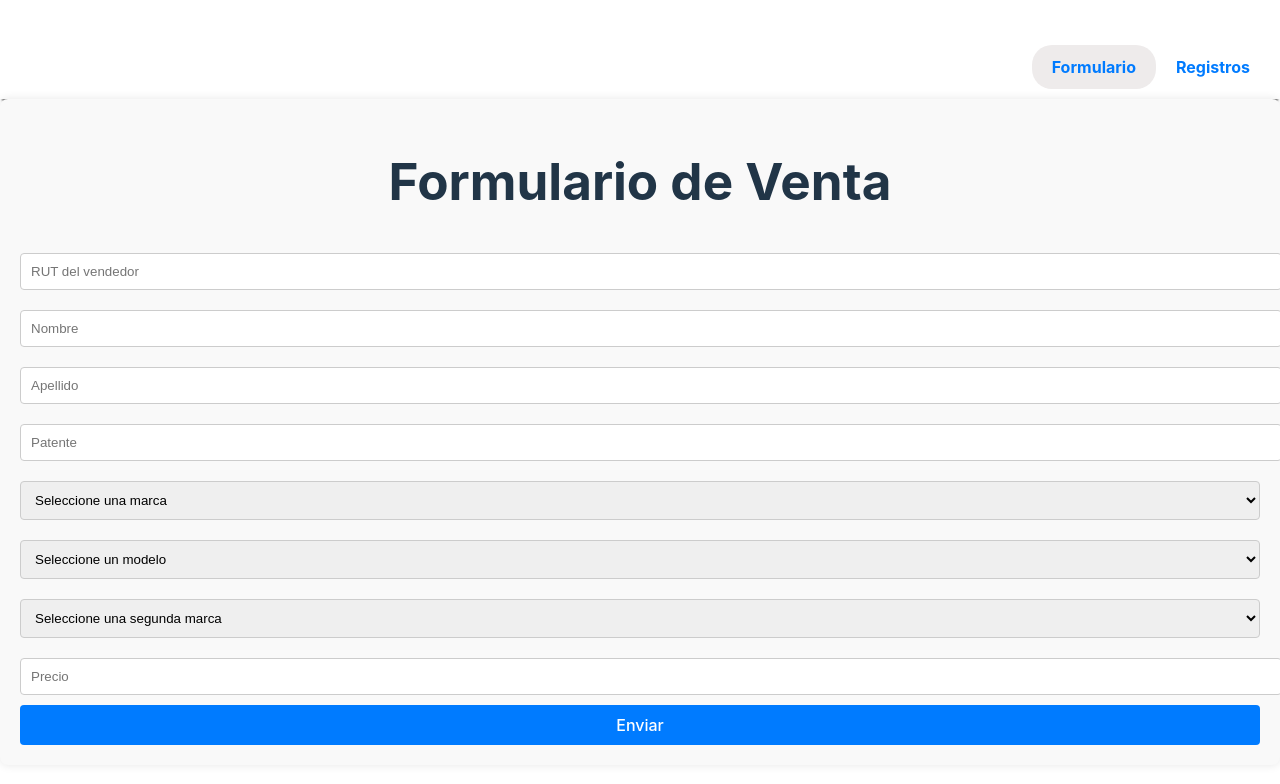
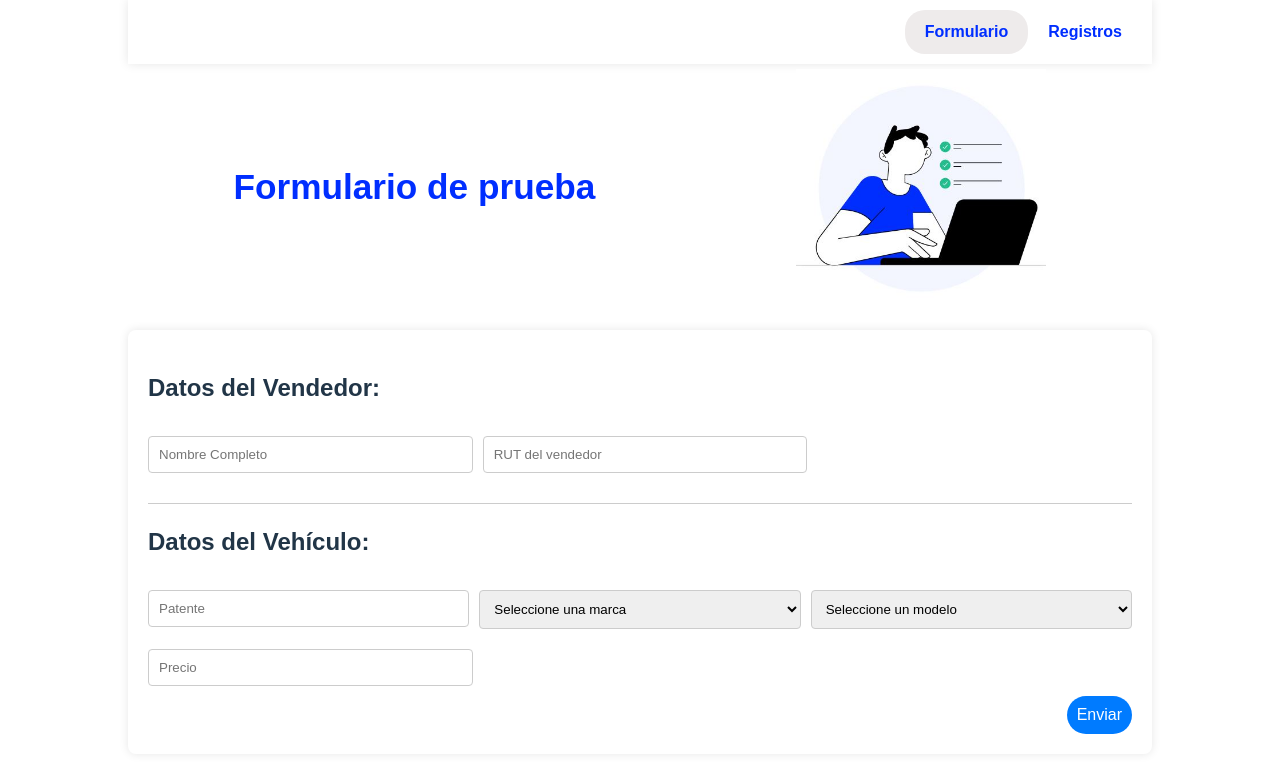
Before and after one commit to Thor023/pt_aw, a React (Vite) app in the folder prueba_tecnica/: page / in a window 1280 px wide. Shown: the top 784 px of the page. Built offline with nearby package versions, Linux system fonts and the light colour scheme.

Commit message:
implementado main y fixes de estilos

```diff
--- a/prueba_tecnica/src/App.jsx
+++ b/prueba_tecnica/src/App.jsx
@@ -1,6 +1,7 @@
 import React from 'react';
 import { BrowserRouter as Router, Route, Routes } from 'react-router-dom';
 import Navbar from './components/Navbar.jsx';
+import Main from './components/Main.jsx';
 import Formulario from './components/Formulario.jsx';
 import Registros from './components/Registros.jsx';
 import styled from 'styled-components';
@@ -14,6 +15,7 @@ const App = () => {
     <Router>
       <AppContainer>
         <Navbar />
+        <Main />
         <Routes>
           <Route path="/" element={<Formulario />} />
           <Route path="/registros" element={<Registros />} />
--- a/prueba_tecnica/src/components/Formulario.jsx
+++ b/prueba_tecnica/src/components/Formulario.jsx
@@ -4,12 +4,22 @@ import { updateField, addRegistro } from '../formSlice';
 import styled from 'styled-components';
 
 const Container = styled.div`
-  max-width: 100%;
-  margin: 0 auto;
+  width: calc(100vw - 20vW);
+  margin: 0;
   padding: 20px;
-  background-color: #f9f9f9;
   border-radius: 8px;
   box-shadow: 0 0 10px rgba(0, 0, 0, 0.1);
+  box-sizing: border-box;
+`;
+
+const FormRow = styled.div`
+  display: flex;
+  width: 100%;
+  gap: 10px;
+
+  @media (max-width: 768px) {
+    flex-direction: column;
+  }
 `;
 
 const Input = styled.input`
@@ -18,6 +28,7 @@ const Input = styled.input`
   margin: 10px 0;
   border: 1px solid #ccc;
   border-radius: 4px;
+  box-sizing: border-box;
 `;
 
 const Select = styled.select`
@@ -28,17 +39,40 @@ const Select = styled.select`
   border-radius: 4px;
 `;
 
+const ButtonContainer = styled.div`
+  width: 100%;
+  display: flex;
+  justify-content: flex-end;
+
+  @media (max-width: 768px) {
+    justify-content: center;
+  }
+`;
+
 const Button = styled.button`
-  width: 100%;
   padding: 10px;
   background-color: #007bff;
   color: white;
   border: none;
-  border-radius: 4px;
+  border-radius: 25px;
   cursor: pointer;
   &:hover {
     background-color: #0056b3;
   }
+`;
+
+const Column = styled.div`
+  width: 33%;
+  @media (max-width: 768px) {
+    width: 100%;
+  }
+`;
+
+const Divider = styled.hr`
+  border: none;
+  height: 1px;
+  background-color: #ccc;
+  margin: 20px 0;
 `;
 
 const Formulario = () => {
@@ -58,8 +92,19 @@ const Formulario = () => {
 
   return (
     <Container>
-      <h1>Formulario de Venta</h1>
+      <h2>Datos del Vendedor:</h2>
       <form onSubmit={handleSubmit}>
+        <FormRow>
+          <Column>
+            <Input
+              type="text"
+              name="nombre"
+              placeholder="Nombre Completo"
+              value={form.nombre}
+              onChange={handleChange}
+            />
+          </Column>
+          <Column>
             <Input
               type="text"
               name="rut"
@@ -67,20 +112,12 @@ const Formulario = () => {
               value={form.rut}
               onChange={handleChange}
             />
-        <Input
-          type="text"
-          name="nombre"
-          placeholder="Nombre"
-          value={form.nombre}
-          onChange={handleChange}
-        />
-        <Input
-          type="text"
-          name="apellido"
-          placeholder="Apellido"
-          value={form.apellido}
-          onChange={handleChange}
-        />
+          </Column>
+        </FormRow>
+        <Divider />
+        <h2>Datos del Vehículo:</h2>
+        <FormRow>
+          <Column>
             <Input
               type="text"
               name="patente"
@@ -88,24 +125,34 @@ const Formulario = () => {
               value={form.patente}
               onChange={handleChange}
             />
-        <Select name="marca" value={form.marca} onChange={handleChange}>
+          </Column>
+          <Column>
+            <Select
+              name="marca"
+              value={form.marca}
+              onChange={handleChange}
+            >
               <option value="">Seleccione una marca</option>
               {marcas.map((marca, index) => (
                 <option key={index} value={marca}>{marca}</option>
               ))}
             </Select>
-        <Select name="modelo" value={form.modelo} onChange={handleChange}>
+          </Column>
+          <Column>
+            <Select
+              name="modelo"
+              value={form.modelo}
+              onChange={handleChange}
+            >
               <option value="">Seleccione un modelo</option>
               {modelos.map((modelo, index) => (
                 <option key={index} value={modelo}>{modelo}</option>
               ))}
             </Select>
-        <Select name="marcaDos" value={form.marcaDos} onChange={handleChange}>
-          <option value="">Seleccione una segunda marca</option>
-          {marcas.map((marca, index) => (
-            <option key={index} value={marca}>{marca}</option>
-          ))}
-        </Select>
+          </Column>
+        </FormRow>
+        <FormRow>
+          <Column>
             <Input
               type="number"
               name="precio"
@@ -113,7 +160,11 @@ const Formulario = () => {
               value={form.precio}
               onChange={handleChange}
             />
+          </Column>
+        </FormRow>
+        <ButtonContainer>
           <Button type="submit">Enviar</Button>
+        </ButtonContainer>
       </form>
     </Container>
   );
--- /dev/null
+++ b/prueba_tecnica/src/components/Main.jsx
@@ -0,0 +1,45 @@
+import React from 'react';
+import styled from 'styled-components';
+
+const MainContainer = styled.div`
+  display: flex;
+  justify-content: space-around;
+  align-items: center;
+  margin-bottom: 20px;
+  padding: 5px;
+  heigth: 200px;
+
+  @media (max-width: 768px) {
+    flex-direction: column;
+    align-items: flex-start;
+  }
+`;
+
+const Title = styled.h1`
+  margin: 0;
+  text-align: left;
+  color: #002EFF;
+`;
+
+const Image = styled.img`
+  max-width: 250px;
+  height: auto;
+  object-fit: contain;
+
+  @media (max-width: 768px) {
+    margin-top: 10px;
+    max-width: 200px;
+    align-self: center;
+  }
+`;
+
+const Main = () => {
+  return (
+    <MainContainer>
+      <Title>Formulario de prueba</Title>
+      <Image src="src/assets/img/laptop.JPG" alt="Imagen" />
+    </MainContainer>
+  );
+};
+
+export default Main;
--- a/prueba_tecnica/src/components/Navbar.jsx
+++ b/prueba_tecnica/src/components/Navbar.jsx
@@ -7,11 +7,11 @@ const Nav = styled.nav`
   padding: 10px;
   display: flex;
   justify-content: right;
-  box-shadow: 0 4px 2px -2px gray;
+  box-shadow: 0 0 10px rgba(0, 0, 0, 0.1);
 `;
 
 const StyledNavLink = styled(NavLink)`
-  color: #007bff;
+  color: #002EFF;
   text-decoration: none;
   font-weight: bold;
   padding: 10px 20px;
@@ -19,10 +19,10 @@ const StyledNavLink = styled(NavLink)`
 
   &.active {
     background-color: #EEEBEB;
-    color: #007bff;
+    color: #002EFF;
 
   &:hover {
-    text-decoration: underline;
+    text-decoration: none;
   }
 `;
 
--- a/prueba_tecnica/src/components/Registros.jsx
+++ b/prueba_tecnica/src/components/Registros.jsx
@@ -12,8 +12,9 @@ const RegistroContainer = styled.div`
   border-radius: 8px;
   box-shadow: 0 0 10px rgba(0, 0, 0, 0.1);
   display: flex;
-  flex-direction: column;
+  flex-wrap: wrap;
   align-items: center;
+  box-sizing: border-box;
 `;
 
 const RegistroItem = styled.div`
@@ -24,7 +25,12 @@ const RegistroItem = styled.div`
   border: 1px solid #ccc;
   border-radius: 4px;
   display: flex;
-  flex-direction: column;
+  flex-wrap: wrap;
+`;
+
+const RegistroColumna = styled.div`
+  width: calc(100% / 7); /* Divide el ancho en 7 columnas */
+  padding: 5px;
 `;
 
 const DeleteButton = styled.button`
@@ -45,15 +51,24 @@ const Registros = () => {
   return (
     <RegistroContainer>
       <h2>Últimos 10 Registros</h2>
+      <RegistroItem>
+        <RegistroColumna><strong>Nombre</strong></RegistroColumna>
+        <RegistroColumna><strong>RUT</strong></RegistroColumna>
+        <RegistroColumna><strong>Patente</strong></RegistroColumna>
+        <RegistroColumna><strong>Marca</strong></RegistroColumna>
+        <RegistroColumna><strong>Modelo</strong></RegistroColumna>
+        {/* <RegistroColumna><strong>Segunda Marca</strong></RegistroColumna> */}
+        <RegistroColumna><strong>Precio</strong></RegistroColumna>
+      </RegistroItem>
       {registros.map((registro, index) => (
         <RegistroItem key={index}>
-          <p><strong>Nombre:</strong> {registro.nombre} {registro.apellido}</p>
-          <p><strong>RUT:</strong> {registro.rut}</p>
-          <p><strong>Patente:</strong> {registro.patente}</p>
-          <p><strong>Marca:</strong> {registro.marca}</p>
-          <p><strong>Modelo:</strong> {registro.modelo}</p>
-          <p><strong>Segunda Marca:</strong> {registro.marcaDos}</p>
-          <p><strong>Precio:</strong> {registro.precio}</p>
+          <RegistroColumna>{registro.nombre} {registro.apellido}</RegistroColumna>
+          <RegistroColumna>{registro.rut}</RegistroColumna>
+          <RegistroColumna>{registro.patente}</RegistroColumna>
+          <RegistroColumna>{registro.marca}</RegistroColumna>
+          <RegistroColumna>{registro.modelo}</RegistroColumna>
+          {/* <RegistroColumna>{registro.marcaDos}</RegistroColumna> */}
+          <RegistroColumna>{registro.precio}</RegistroColumna>
           <DeleteButton onClick={() => handleDeleteRegistro(index)}>
             <FaTrash />
           </DeleteButton>
--- a/prueba_tecnica/src/index.css
+++ b/prueba_tecnica/src/index.css
@@ -1,5 +1,5 @@
 :root {
-  font-family: Inter, system-ui, Avenir, Helvetica, Arial, sans-serif;
+  font-family: Barlow, sans-serif;
   line-height: 1.5;
   font-weight: 400;
 
@@ -23,16 +23,25 @@ a:hover {
 }
 
 body {
+  width: 100%;
   margin: 0;
   display: flex;
   place-items: center;
   /* min-width: 320px; */
   min-height: 100vh;
+  align-items: flex-start;
+  justify-content:space-evenly ;
+
 }
 
 h1 {
-  font-size: 3.2em;
+  font-size: 2.2em;
   line-height: 1.1;
+}
+
+h2 {
+  display: flex;
+  justify-content: left;
 }
 
 button {
```
Lines whose indentation alone changed are shown as unchanged.
